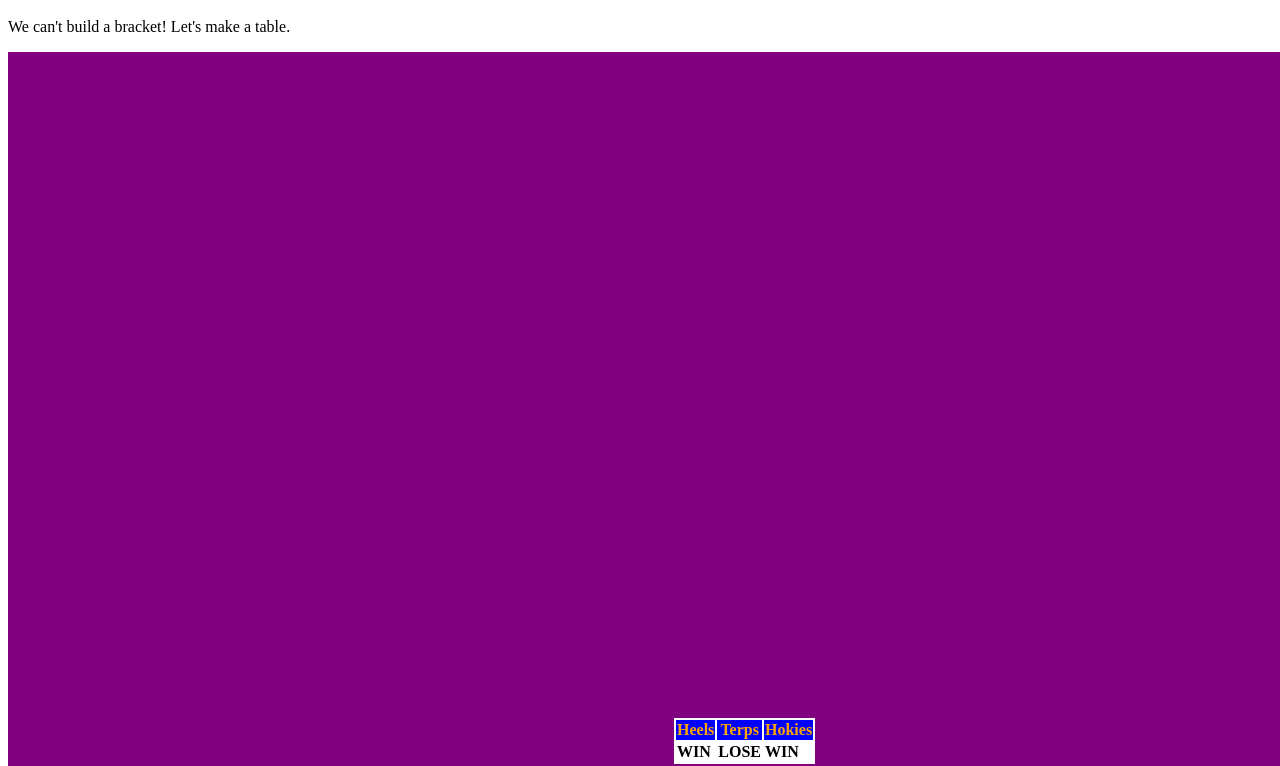
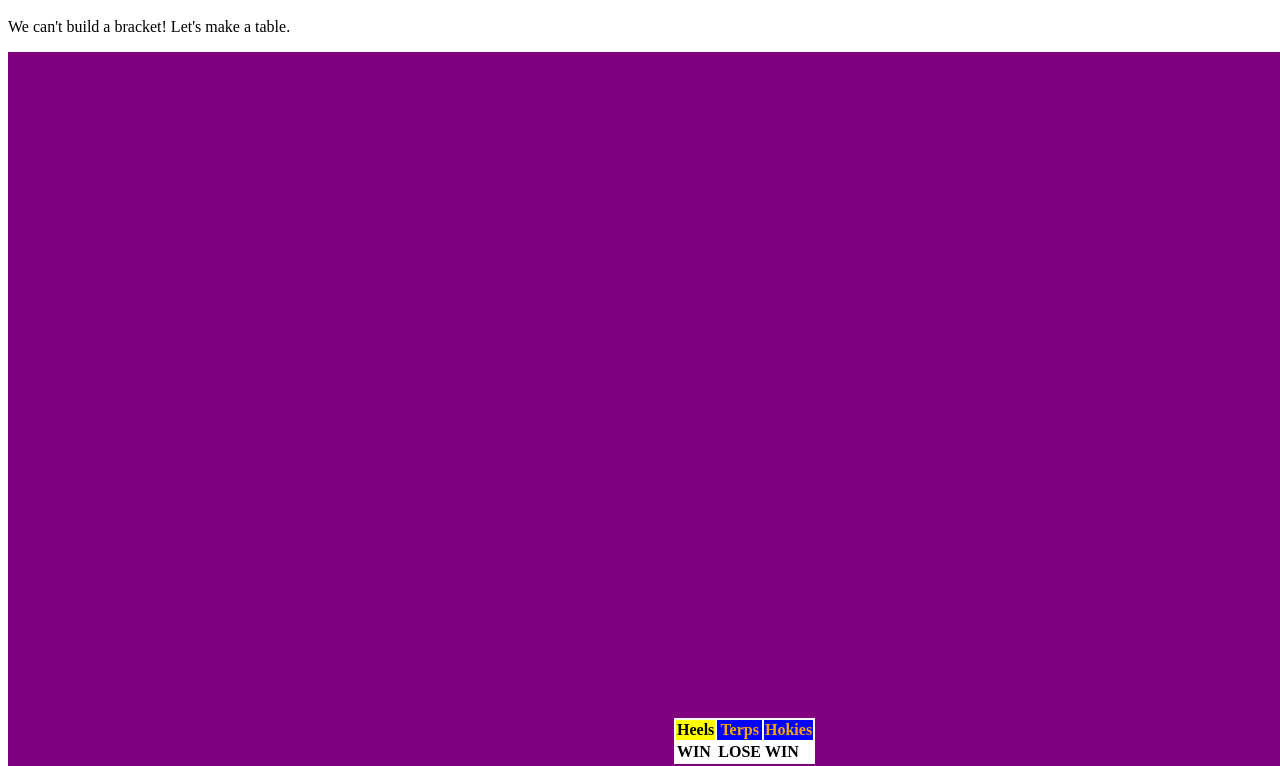
Before and after one commit to 222swan222/222swan222.github.io, a plain HTML site: page index.html in a window 1280 px wide. Shown: the part 48-814 px from the top of the page. Drawn offline with Linux system fonts and the light colour scheme.

Commit message:
Update style.css

```diff
--- a/style.css
+++ b/style.css
@@ -6,3 +6,6 @@ table { border: 666px solid purple;}
   color: orange ;
   }
 table tr td { font-weight: bold; }
+table tr th#head1 { background-color: yellow; color:black;
+
+}
```
